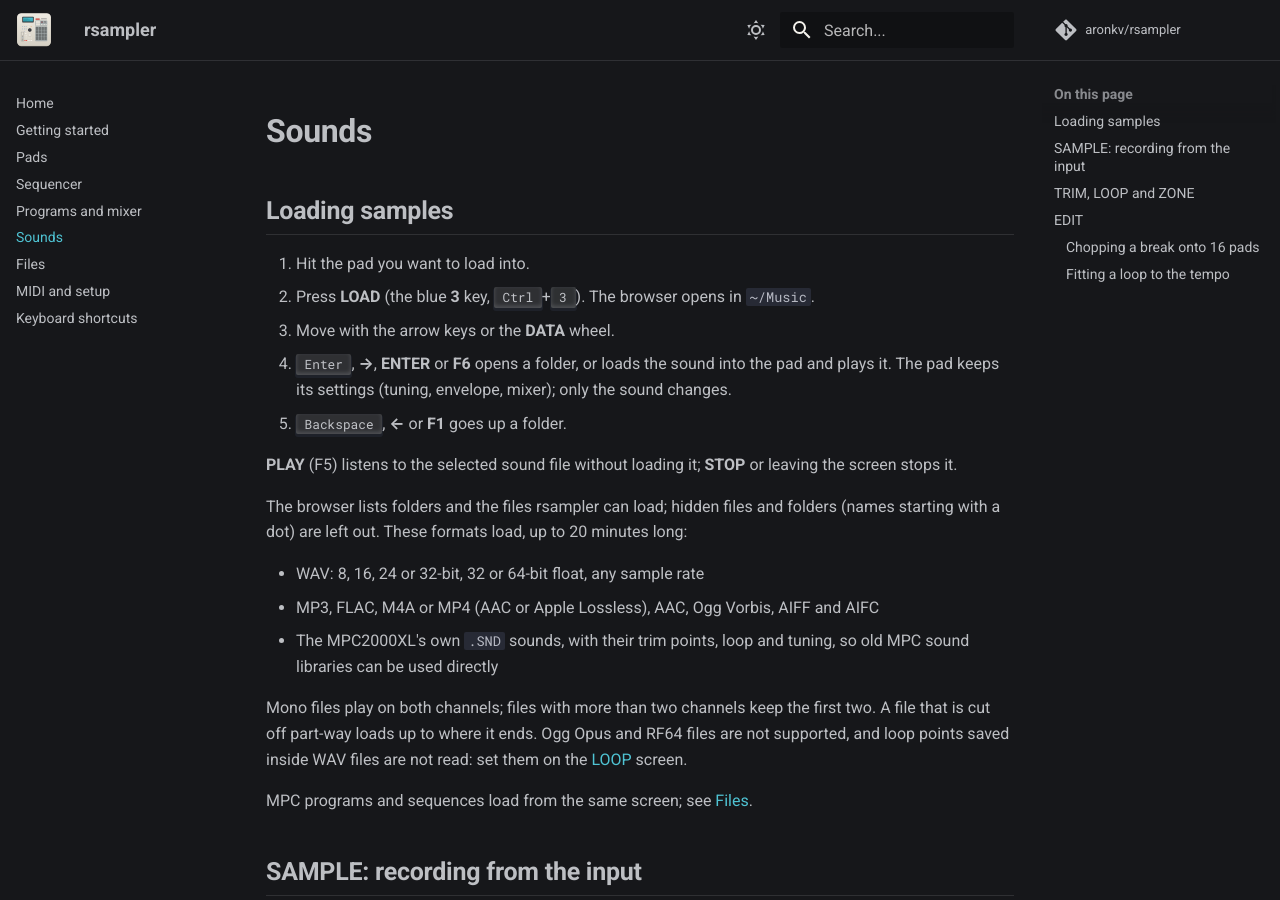
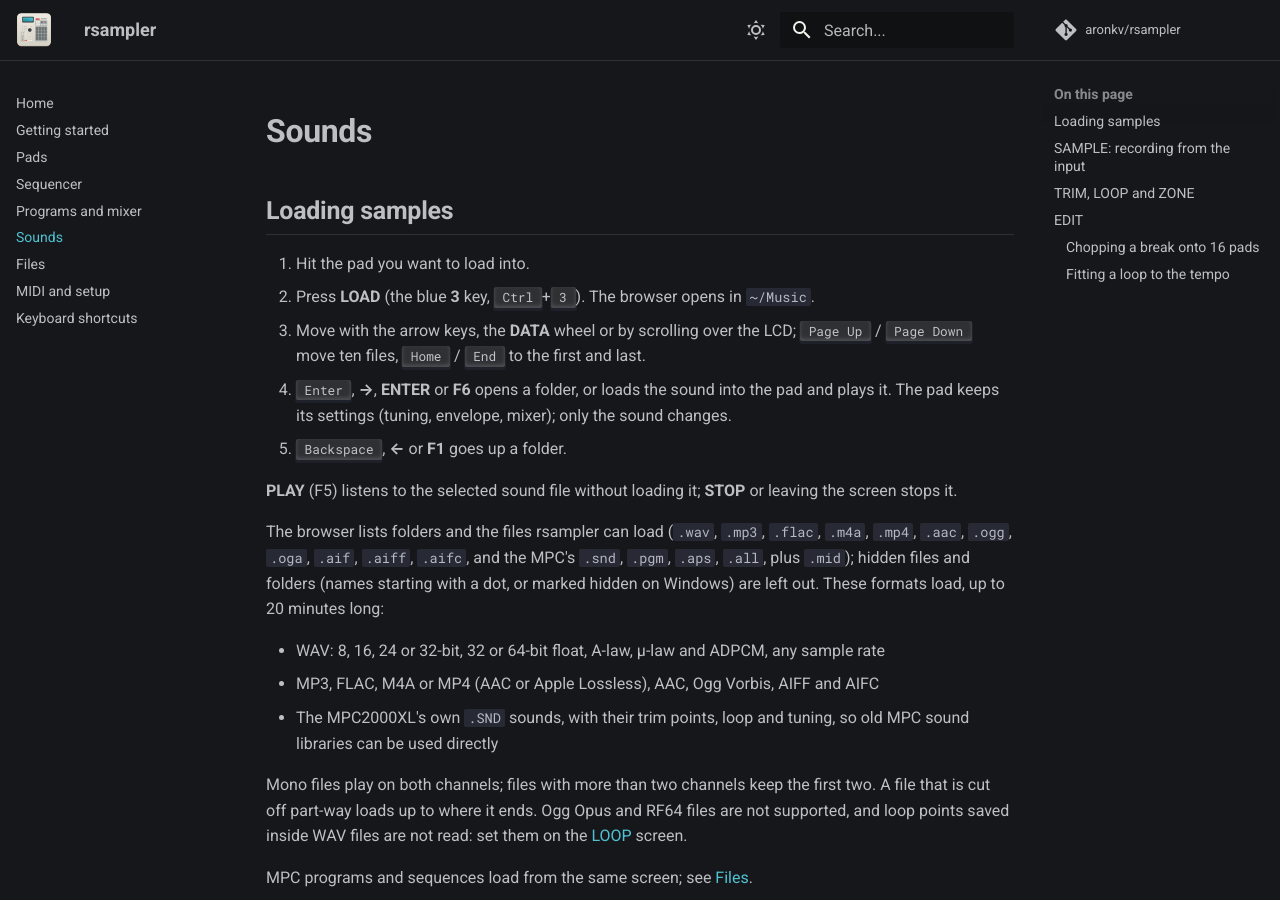
Before and after one commit to aronkv/rsampler, an MkDocs documentation site: the page built from docs/sounds.md, in a window 1280 px wide and 900 px high. Built offline with MkDocs 1.6.1 and Material for MkDocs 9.7.7, drawn with Linux system fonts in a browser that asks for light colours; comment, search, counter and statistics services are not loaded; some of the changed text lies outside the part shown.

Commit message:
Docs: list keys, the + key, and the formats and edits as they now work

```diff
--- a/docs/sounds.md
+++ b/docs/sounds.md
@@ -5,7 +5,8 @@
 1. Hit the pad you want to load into.
 2. Press **LOAD** (the blue **3** key, <kbd>Ctrl</kbd>+<kbd>3</kbd>). The browser opens in
    `~/Music`.
-3. Move with the arrow keys or the **DATA** wheel.
+3. Move with the arrow keys, the **DATA** wheel or by scrolling over the LCD; <kbd>Page Up</kbd> /
+   <kbd>Page Down</kbd> move ten files, <kbd>Home</kbd> / <kbd>End</kbd> to the first and last.
 4. <kbd>Enter</kbd>, **→**, **ENTER** or **F6** opens a folder, or loads the sound into the pad and
    plays it. The pad keeps its settings (tuning, envelope, mixer); only the sound changes.
 5. <kbd>Backspace</kbd>, **←** or **F1** goes up a folder.
@@ -13,10 +14,12 @@
 **PLAY** (F5) listens to the selected sound file without loading it; **STOP** or leaving the screen
 stops it.
 
-The browser lists folders and the files rsampler can load; hidden files and folders (names starting
-with a dot) are left out. These formats load, up to 20 minutes long:
+The browser lists folders and the files rsampler can load (`.wav`, `.mp3`, `.flac`, `.m4a`,
+`.mp4`, `.aac`, `.ogg`, `.oga`, `.aif`, `.aiff`, `.aifc`, and the MPC's `.snd`, `.pgm`, `.aps`,
+`.all`, plus `.mid`); hidden files and folders (names starting with a dot, or marked hidden on
+Windows) are left out. These formats load, up to 20 minutes long:
 
-- WAV: 8, 16, 24 or 32-bit, 32 or 64-bit float, any sample rate
+- WAV: 8, 16, 24 or 32-bit, 32 or 64-bit float, A-law, µ-law and ADPCM, any sample rate
 - MP3, FLAC, M4A or MP4 (AAC or Apple Lossless), AAC, Ogg Vorbis, AIFF and AIFC
 - The MPC2000XL's own `.SND` sounds, with their trim points, loop and tuning, so old MPC sound
   libraries can be used directly
@@ -76,8 +79,8 @@ EDIT works on St–End from TRIM, on the loop from LOOP, and on the selected zon
 | DISCARD | Keeps only the section and throws away the rest |
 | LOOP FROM ST TO END | Sets `To` to `St` and turns `Loop` on |
 | SECTION -> NEW SOUND | Copies the section to `To pad` |
-| INSERT SOUND -> SECTION START | Puts the sound of another pad (`Sound of pad`) in at the start of the section, e.g. to join two chops |
-| DELETE SECTION | Cuts the section out |
+| INSERT SOUND -> SECTION START | Puts the whole sound of another pad (`Sound of pad`) in at the start of the section, e.g. to join two chops |
+| DELETE SECTION | Cuts the section out. Deleting St–End itself leaves St–End on the rest of the sound |
 | SILENCE SECTION | Makes the section silent |
 | REVERSE SECTION | Plays the section backwards |
 | TIME STRETCH | Puts the section on `To pad` made longer or shorter at the same pitch: `Ratio` is the new length, 50–200 % (1 % a step, 0.1 % with Shift). Sections shorter than 80 ms are copied unchanged |
```
Also changed, not shown: docs/getting-started.md (+3 -2 lines), docs/shortcuts.md (+3 -2 lines).
